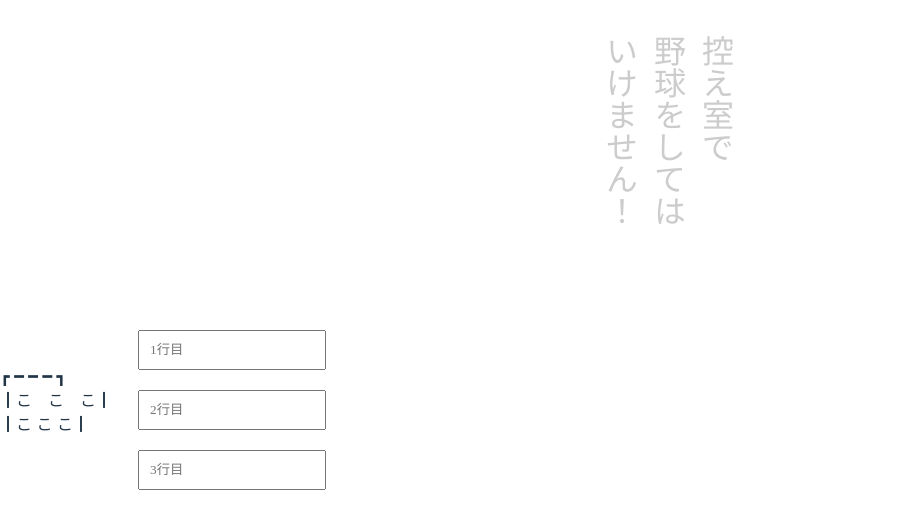
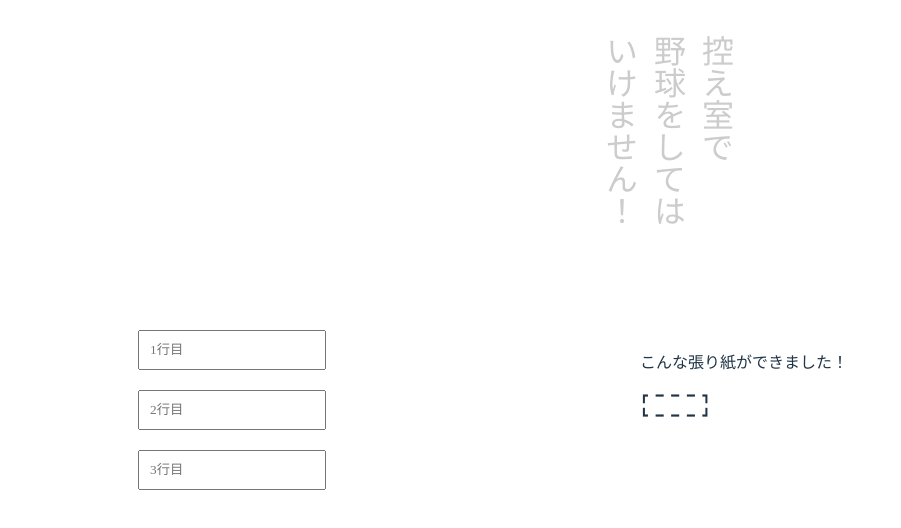
Before and after one commit to Secret-Society-Braid/Do-Not-Play-Baseball-In-Waiting-Room, a React (Vite) app: page / in a window 1280 px wide. Shown: the top 528 px of the page, without its empty margins (0-901 px from the left). Built offline with nearby package versions, Linux system fonts and the light colour scheme; a web font is replaced by a local one.

Commit message:
complete implementation

```diff
--- a/src/comp/Result.tsx
+++ b/src/comp/Result.tsx
@@ -6,13 +6,34 @@ const Result = (prop: { firstLine: string, secondLine: string, thirdLine: string
   // ┃ ┃ ┃
   // ┗ ━ ┛
 
+  const firstLineSplited = prop.firstLine.split("");
+  const secondLineSplited = prop.secondLine.split("");
+  const thirdLineSplited = prop.thirdLine.split("");
+
+  const longestLength: number = Math.max(
+    firstLineSplited.length,
+    secondLineSplited.length,
+    thirdLineSplited.length
+  );
+
   return (
     <>
-      <div id="firstRow">
-        <span>┏ ━ ━ ━ ┓</span><br />
-        <span>┃</span><span>こ　こ　こ</span><span>┃</span><br />
-        ┃こ  こ  こ┃
-      </div>
+      <pre>
+        {`┏${" ━".repeat(3)} ┓\n`}
+        {[...Array(longestLength)].map((_, i: number) => {
+          return (
+            <>
+              ┃
+              {thirdLineSplited[i] ? ` ${thirdLineSplited[i]} ` : " 　 "}
+              {secondLineSplited[i] ? `${secondLineSplited[i]} ` : "　 "}
+              {firstLineSplited[i] ? `${firstLineSplited[i]} ` : "　 "}
+              ┃
+              <br />
+            </>
+          )
+        })}
+        {`┗${" ━".repeat(3)} ┛`}
+      </pre>
     </>
   );
 }
--- a/src/comp/UserInputs.tsx
+++ b/src/comp/UserInputs.tsx
@@ -19,7 +19,6 @@ const UserInputs = () => {
                 placeholder={`${i + 1}行目`}
                 className="line-input"
                 onChange={(e) => {
-                  console.log(`detect change at line ${i + 1}: ${e.target.value}`);
                   switch (i) {
                     case 0:
                       setFirstLine(e.target.value);
@@ -37,6 +36,7 @@ const UserInputs = () => {
         })}
       </div>
       <div className="result">
+        こんな張り紙ができました！
         <Result firstLine={firstLine} secondLine={secondLine} thirdLine={thirdLine} />
       </div>
     </>
--- a/src/styles/result.css
+++ b/src/styles/result.css
@@ -0,0 +1,5 @@
+.result {
+  position: fixed;
+  top: 350px;
+  left: 50%;
+}
```
